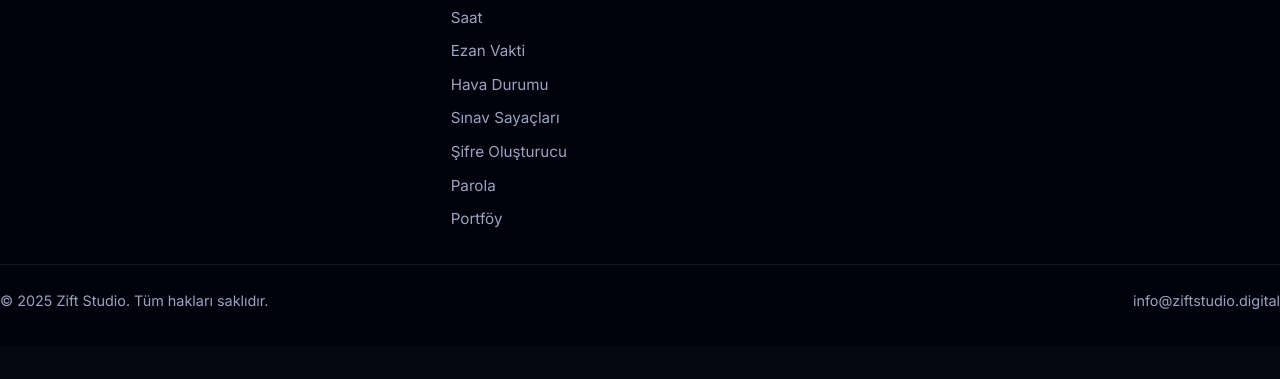
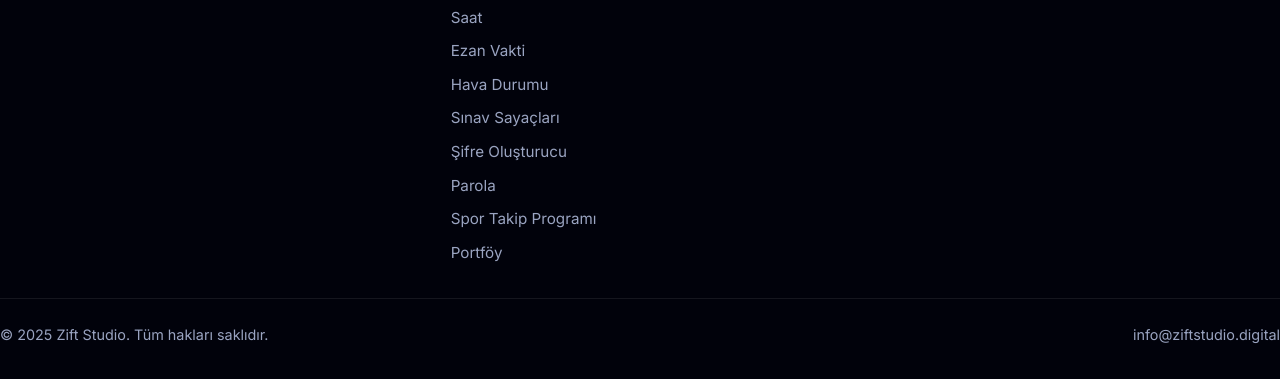
Before and after one commit to Muhammed-Ali-Ktr/ZIFT-STUDIO-3.1, a plain HTML site: page index.html in a window 1280 px wide. Shown: the part 5851-6230 px from the top of the page. Before the commit the page ends 6197 px from the top, so only its background shows below. Drawn offline with Linux system fonts and the light colour scheme.

Commit message:
Update index.html

```diff
--- a/index.html
+++ b/index.html
@@ -724,6 +724,8 @@
                     <li><a href="gerisayım.html">Sınav Sayaçları</a></li>
                     <li><a href="keyloger.html">Şifre Oluşturucu</a></li>
                     <li><a href="parola.html">Parola</a></li>
+                    <li><a href="sporthrone.html">Spor Takip Programı</a></li>
+
                     <li><a href="portfoy.html">Portföy</a></li>
                 </ul>
             </div>
```
